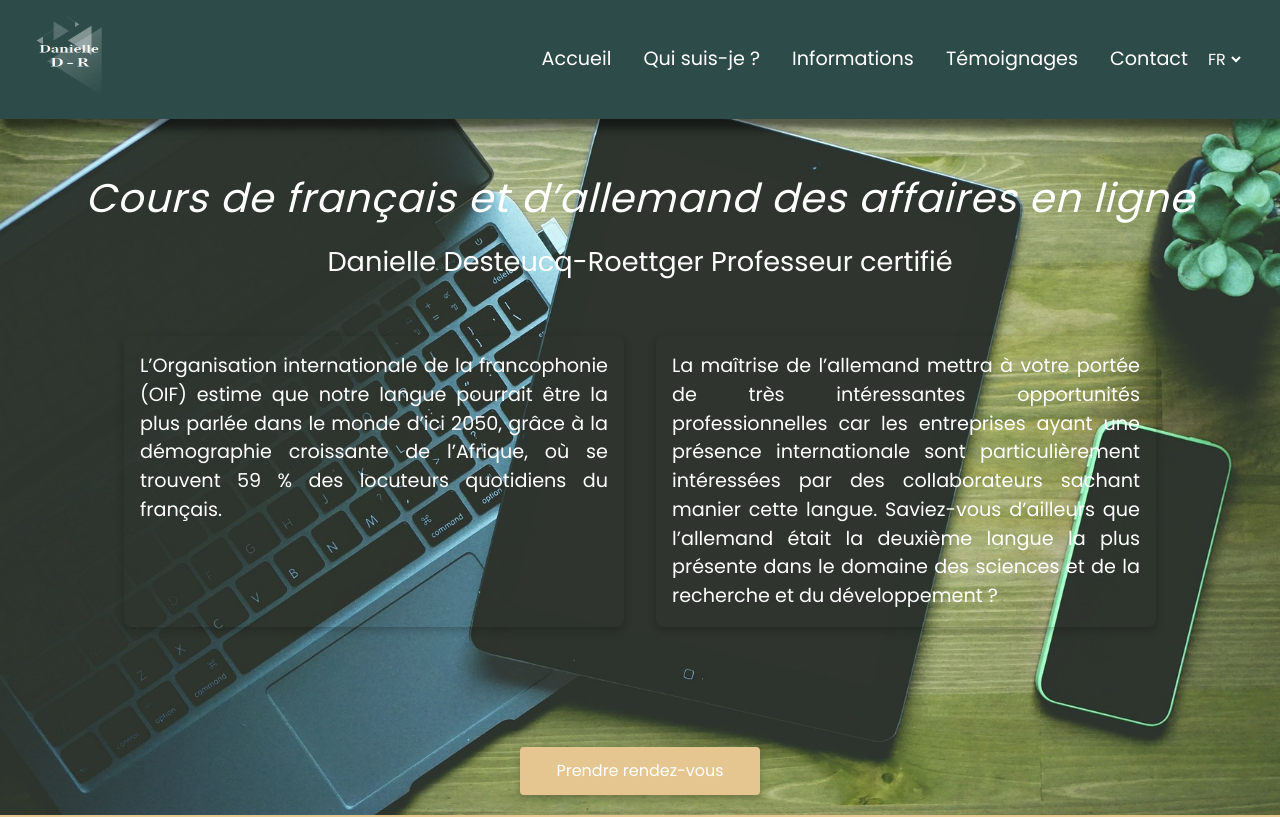
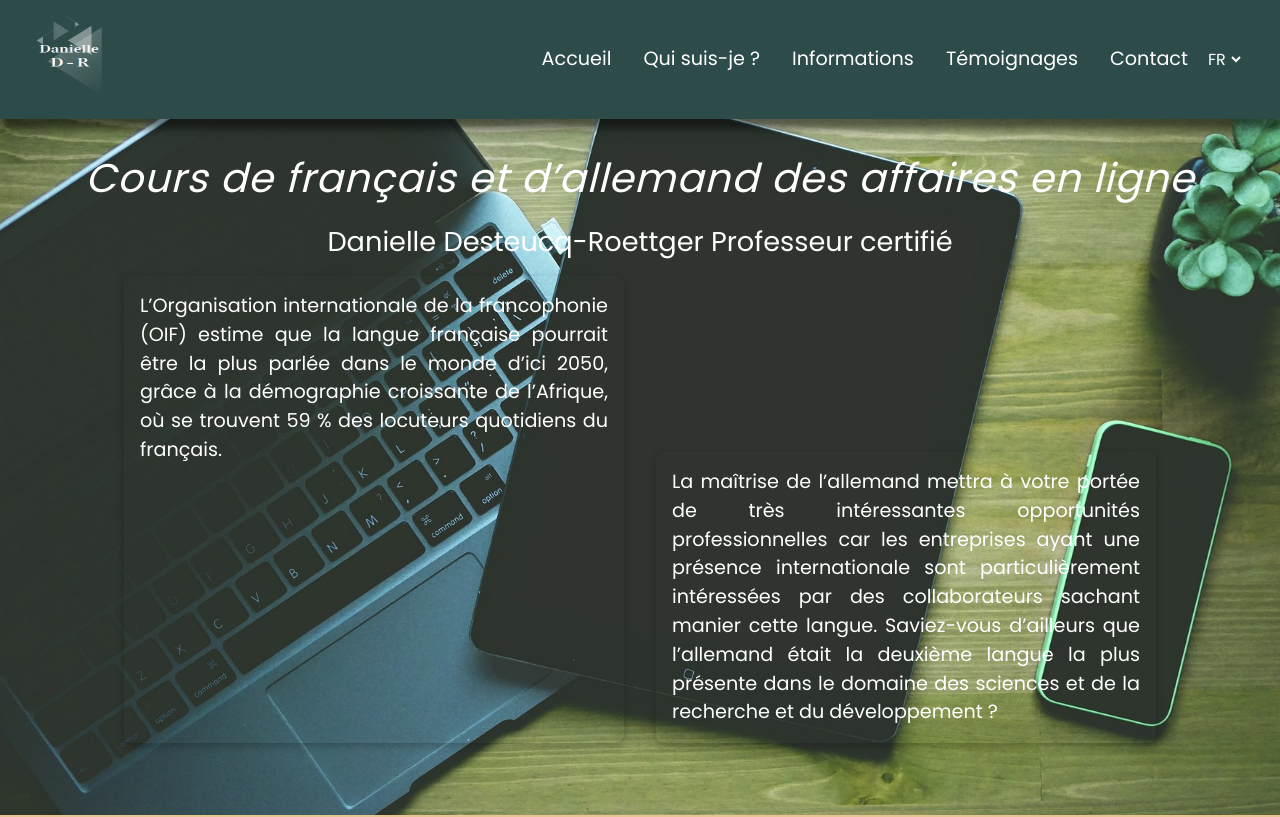
Before and after one commit to Benjamin-Dervieux/Dani-website, a Next.js app: page / in a window 1280 px wide. Shown: the top 817 px of the page. Built offline with nearby package versions, Linux system fonts and the light colour scheme; no server answers.

Commit message:
display home page updated

```diff
--- a/pages/index.js
+++ b/pages/index.js
@@ -23,13 +23,13 @@ export default function Home() {
           </p>
         </div>
 
-        <div className="flex space-x-8">
+        <div className="flex space-x-8 ">
           <div className=" lg:w-[500px] rounded-lg shadow-[rgba(0,_0,_0,_0.24)_0px_3px_8px]">
             <p className=" p-4 lg:text-[1.2rem] text-justify text-white">
               {t.importantMessage}
             </p>
           </div>
-          <div className=" lg:w-[500px] rounded-lg shadow-[rgba(0,_0,_0,_0.24)_0px_3px_8px]">
+          <div className=" lg:w-[500px] lg:mt-44 rounded-lg shadow-[rgba(0,_0,_0,_0.24)_0px_3px_8px]">
             <p className=" p-4 lg:text-[1.2rem] text-justify text-white">
               {t.importantMessageBis}
             </p>
--- a/public/locales/de/de.js
+++ b/public/locales/de/de.js
@@ -24,7 +24,7 @@ export default {
   welcomeMessage: "Business Französisch und Business Deutsch online-Unterricht",
   danielleProfession: "Danielle Desteucq-Roettger zertifizierter Lehrer.",
   importantMessage:
-    " Die Internationale Organisation der Frankophonie (OIF) schätzt, dass unsere Sprache bis zum Jahr 2050 die meistgesprochene Sprache der Welt sein könnte, dank der wachsenden Demografie wo 59 % der täglichen Französischsprecher leben.",
+    " Die Internationale Organisation der Frankophonie (OIF) schätzt, dass die französische Sprache bis zum Jahr 2050 die meistgesprochene Sprache der Welt sein könnte, dank der wachsenden Demografie wo 59 % der täglichen Französischsprecher leben.",
   importantMessageBis:
     "Wenn Sie die deutsche Sprache beherrschen, eröffnen sich Ihnen sehr interessante berufliche Möglichkeiten, denn international tätige Unternehmen sind besonders an Mitarbeitern interessiert, die mit dieser Sprache umgehen können.  Wussten Sie übrigens, dass Deutsch die zweithäufigste Sprache in den Bereichen Wissenschaft, Forschung und Entwicklung ist?",
   /*About*/
--- a/public/locales/en/en.js
+++ b/public/locales/en/en.js
@@ -23,7 +23,7 @@ export default {
   welcomeMessage: "Business French and Business German online courses",
   danielleProfession: "Danielle Desteucq-Roettger certified teacher",
   importantMessage:
-    " The International Organization of the Francophonie (OIF) estimates that our language could be the most spoken in the world by 2050, thanks to the growing demographics of Africa, where 59% of daily French speakers are located.",
+    " The International Organization of the Francophonie (OIF) estimates that french language could be the most spoken in the world by 2050, thanks to the growing demographics of Africa, where 59% of daily French speakers are located.",
   importantMessageBis:
     "A good command of German will open up some very interesting career opportunities for you, as companies with an international presence are particularly interested in employees who know how to handle this language.  Did you know that German is the second most widely spoken language in science and R&D?",
 
--- a/public/locales/fr/fr.js
+++ b/public/locales/fr/fr.js
@@ -23,7 +23,7 @@ export default {
   welcomeMessage: "Cours de français et d’allemand des affaires en ligne",
   danielleProfession: "Danielle Desteucq-Roettger Professeur certifié",
   importantMessage:
-    " L’Organisation internationale de la francophonie (OIF) estime que notre langue pourrait être la plus parlée dans le monde d’ici 2050, grâce à la démographie croissante de l’Afrique, où se trouvent 59 % des locuteurs quotidiens du français.",
+    " L’Organisation internationale de la francophonie (OIF) estime que la langue française pourrait être la plus parlée dans le monde d’ici 2050, grâce à la démographie croissante de l’Afrique, où se trouvent 59 % des locuteurs quotidiens du français.",
   importantMessageBis:
     "La maîtrise de l’allemand mettra à votre portée de très intéressantes opportunités professionnelles car les entreprises ayant une présence internationale sont particulièrement intéressées par des collaborateurs sachant manier cette langue. Saviez-vous d’ailleurs que l’allemand était la deuxième langue la plus présente dans le domaine des sciences et de la recherche et du développement ?",
 
```
